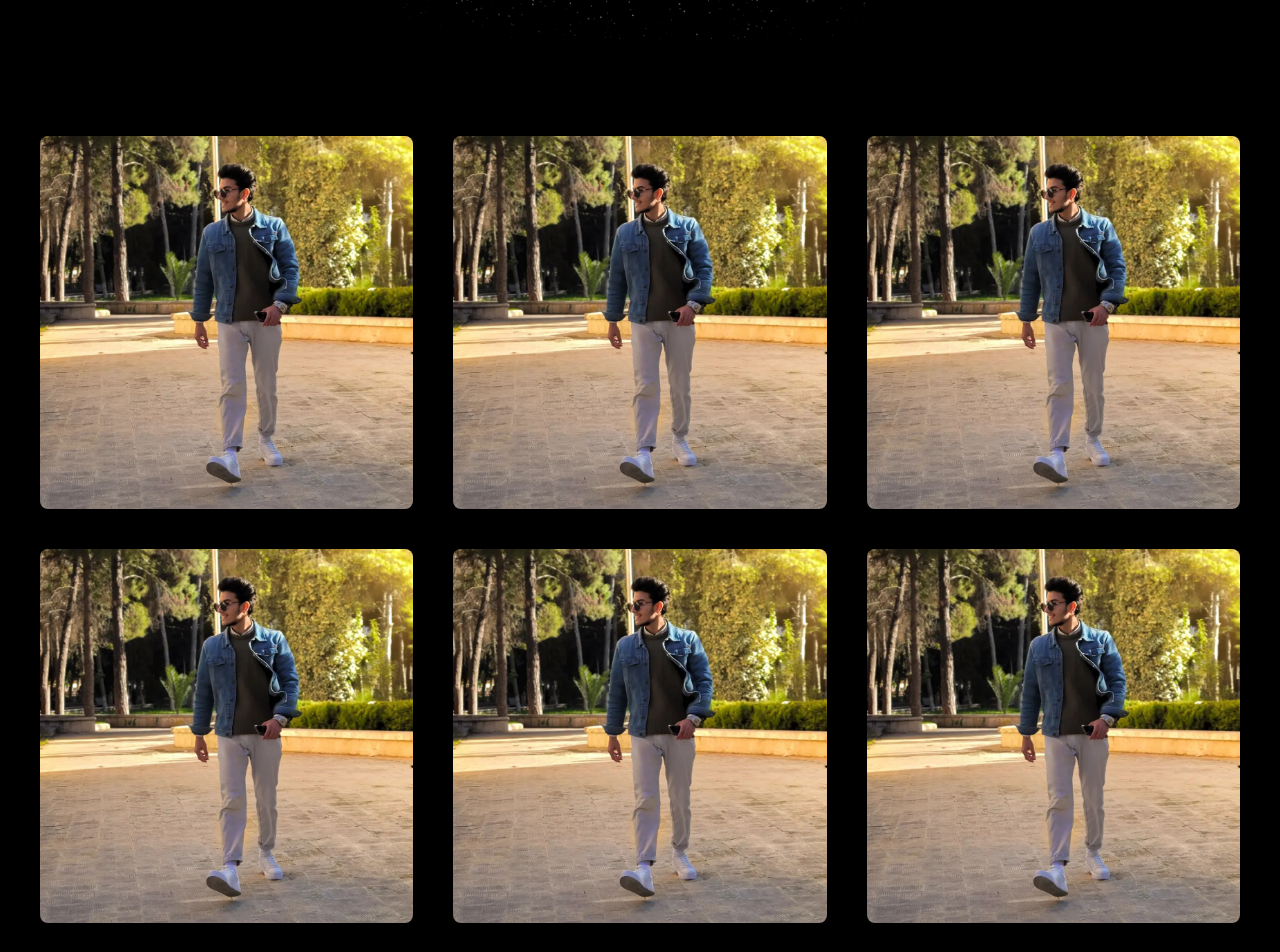
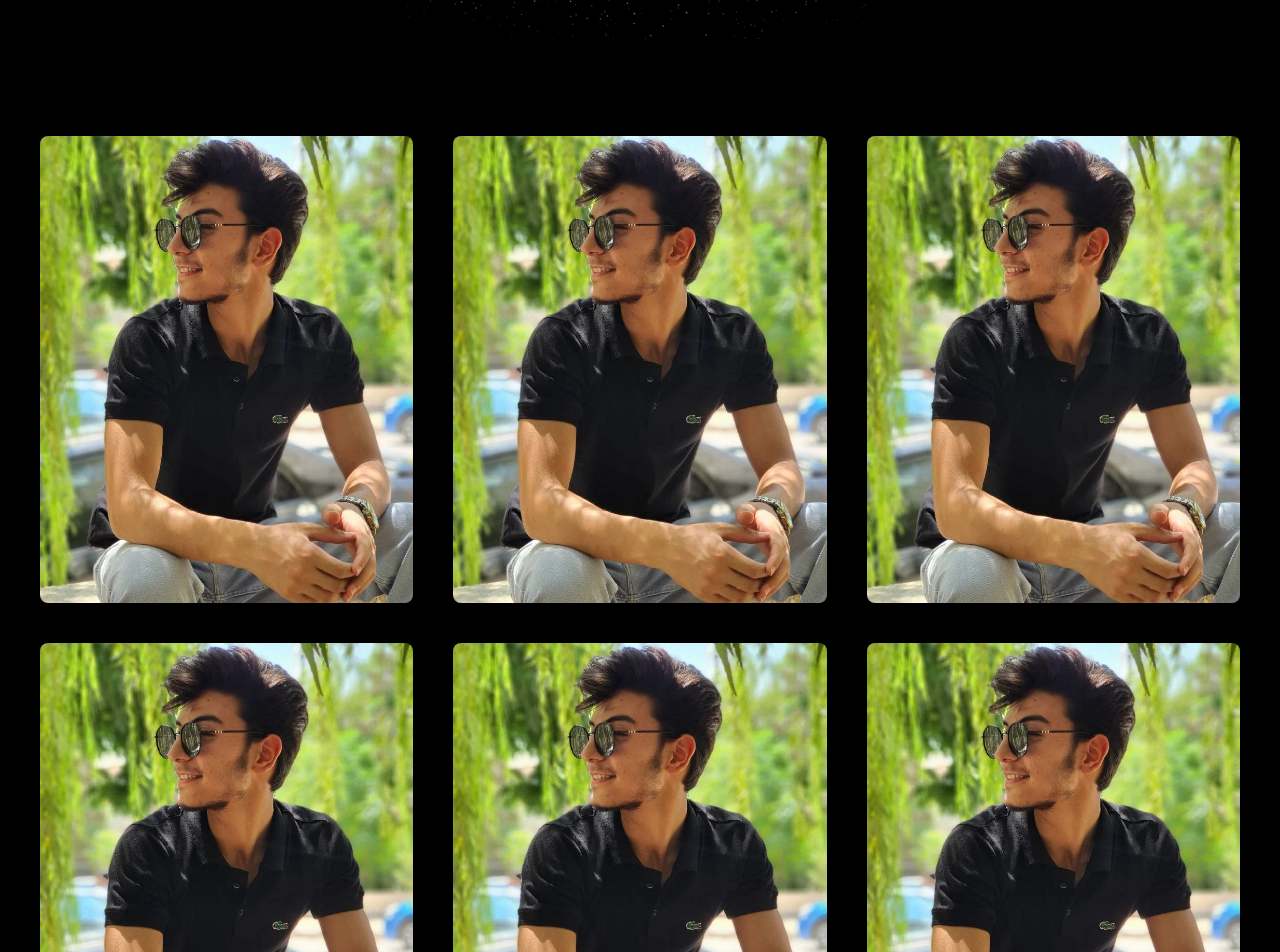
Before and after one commit to Ahmad-Maartmesrini/Mohamad-Shahbandar, a React (Vite) app: page / in a window 1280 px wide. Shown: the part 1200-2152 px from the top of the page. Built offline with nearby package versions, Linux system fonts and the light colour scheme; a web font is replaced by a local one.

Commit message:
fix imports

```diff
--- a/src/components/Card.tsx
+++ b/src/components/Card.tsx
@@ -1,11 +1,18 @@
+import { mo1 } from "./projects/imports";
+
 const Card = () => {
   return (
-    <div id="card" className=" flex flex-col md:flex-row md:gap-5 justify-center items-center padding-section">
+    <div
+      id="card"
+      className=" flex flex-col md:flex-row md:gap-5 justify-center items-center padding-section"
+    >
       <div className=" flex flex-col items-center font-Playfair mb-12 bg-gradient-to-r from-[#4E4FEB] via-[#EEEEEE] to-[#068FFF] text-transparent bg-clip-text">
         <h1 className="text-5xl md:text-6xl lg:text-8xl font-bold mb-5">
           Desiging isn't a Job
         </h1>
-          <h2 className="text-2xl md:text-4xl lg:text-6xl mb-5">It's a Way of Life</h2>
+        <h2 className="text-2xl md:text-4xl lg:text-6xl mb-5">
+          It's a Way of Life
+        </h2>
         <a href="#" className="text-black font-bold">
           <button className="px-8 py-5 bg-gradient-to-t rounded-full text-xl md:text-3xl lg:text-4xl mt-5">
             Get 15% Off<div className="dot"></div>
@@ -15,7 +22,7 @@ const Card = () => {
       <div className=" md:w-1/3">
         <img
           className="rounded-md max-w-full max-h-full"
-          src="/public/mo1.webp"
+          src={mo1}
           alt="Mohamad Shahbandar"
         />
       </div>
--- a/src/components/index.tsx
+++ b/src/components/index.tsx
@@ -1,6 +1,6 @@
 export { default as CustomCursor } from "./CustomCursor";
 export { default as Header } from "./Header";
 export { default as Hero } from "./Hero";
-export { default as Projects } from "./Projects";
+export { default as Projects } from "./projects/Projects";
 export { default as Card } from "./Card";
 export { default as Footer } from "./Footer";
--- a/src/components/Projects.tsx
+++ b/src/components/projects/Projects.tsx
@@ -1,4 +1,5 @@
-import { SparklesPreview } from "./ui/sparkles/Sparkle";
+import { SparklesPreview } from "../ui/sparkles/Sparkle";
+import { mo2 } from "./imports";
 
 const Projects = () => {
   return (
@@ -7,22 +8,22 @@ const Projects = () => {
       <div className="flex justify-center items-center">
         <div className="grid grid-cols-1 sm:grid-cols-2 md:grid-cols-3 grid-rows-2 gap-10 px-10">
           <div>
-            <img src="../../public/mo1.webp" className="rounded-lg" alt="" />
+            <img src={mo2} className="rounded-lg" alt="" />
           </div>
           <div>
-            <img src="../../public/mo1.webp" className="rounded-lg" alt="" />
+            <img src={mo2} className="rounded-lg" alt="" />
           </div>
           <div>
-            <img src="../../public/mo1.webp" className="rounded-lg" alt="" />
+            <img src={mo2} className="rounded-lg" alt="" />
           </div>
           <div>
-            <img src="../../public/mo1.webp" className="rounded-lg" alt="" />
+            <img src={mo2} className="rounded-lg" alt="" />
           </div>
           <div>
-            <img src="../../public/mo1.webp" className="rounded-lg" alt="" />
+            <img src={mo2} className="rounded-lg" alt="" />
           </div>
           <div>
-            <img src="../../public/mo1.webp" className="rounded-lg" alt="" />
+            <img src={mo2} className="rounded-lg" alt="" />
           </div>
         </div>
       </div>
--- /dev/null
+++ b/src/components/projects/imports.ts
@@ -0,0 +1,4 @@
+import mo1 from "../../assets/mo1.webp";
+import mo2 from "../../assets/mo2.webp";
+
+export { mo1, mo2 };
```
Also changed, not shown: src/assets/mo1.webp (renamed from public/mo1.webp), src/assets/mo2.webp (renamed from public/mo2.webp). Lines whose indentation alone changed are shown as unchanged.
